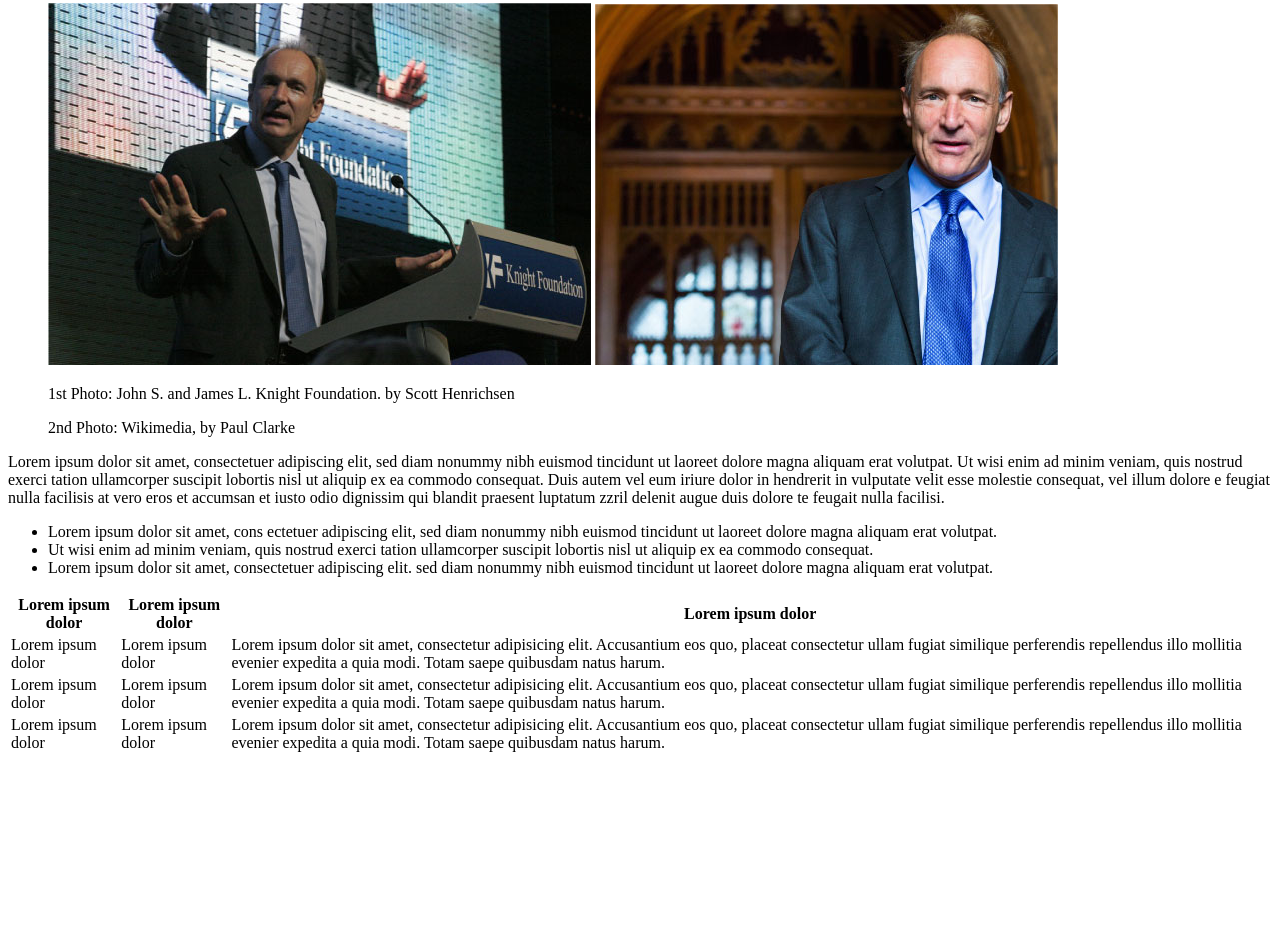
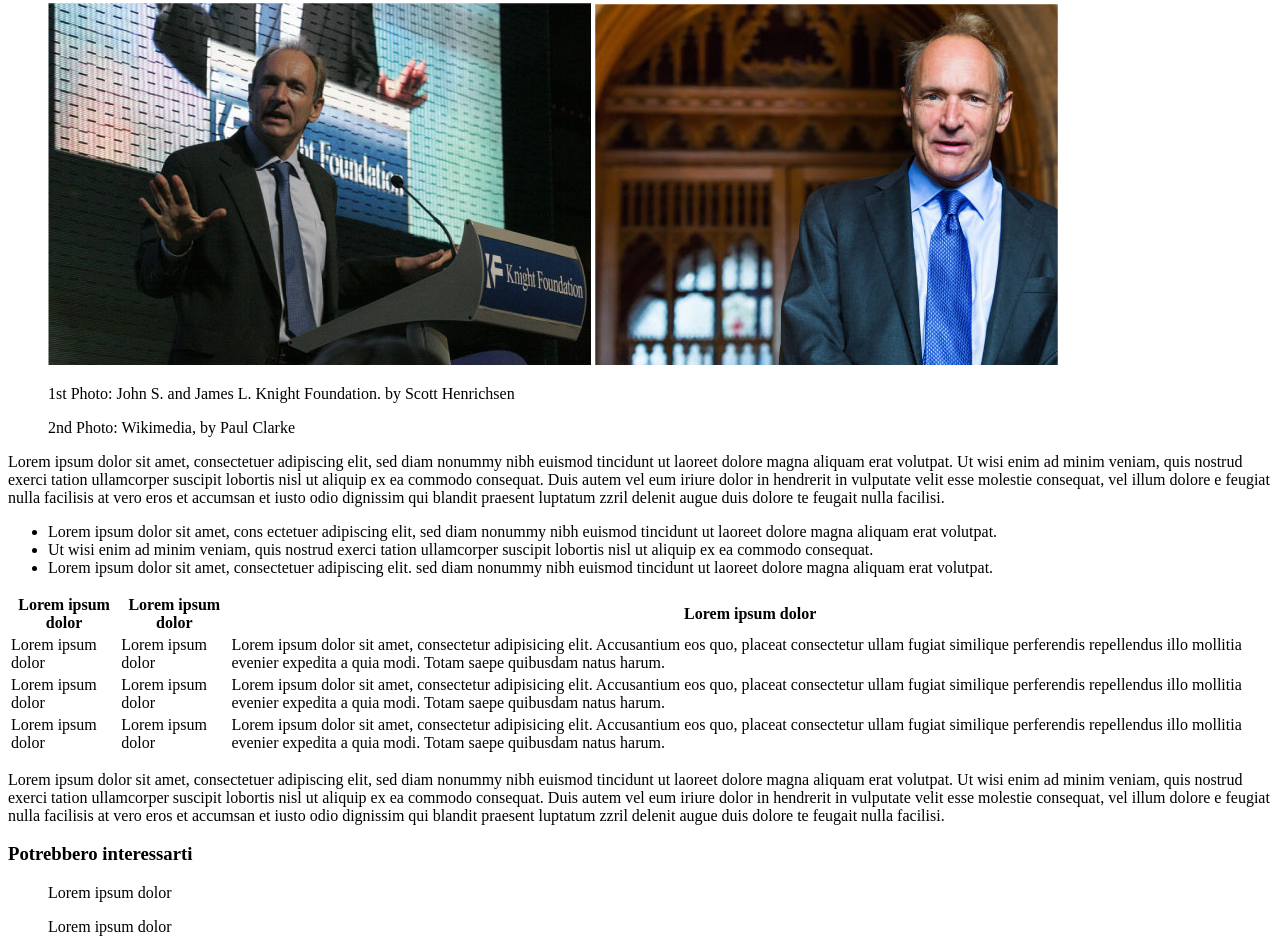
Before and after one commit to monica-harabagiu/html-css-booleaner, a plain HTML site: page index.html in a window 1280 px wide. Shown: the part 476-1428 px from the top of the page. Before the commit the page ends 1239 px from the top, so only its background shows below. Drawn offline with Linux system fonts and the light colour scheme.

Commit message:
last paragraph and other articles

```diff
--- a/index.html
+++ b/index.html
@@ -84,6 +84,22 @@
             </table>
         </section>
 
+        <!-- Last paragraph -->
+        <section>
+            <p>Lorem ipsum dolor sit amet, consectetuer adipiscing elit, sed diam nonummy nibh euismod tincidunt ut laoreet dolore magna aliquam erat volutpat. Ut wisi enim
+                ad minim veniam, quis nostrud exerci tation ullamcorper suscipit lobortis nisl ut aliquip ex ea commodo consequat. Duis autem vel eum iriure dolor in hendrerit in
+                vulputate velit esse molestie consequat, vel illum dolore e feugiat nulla facilisis at vero eros et accumsan et iusto odio dignissim qui blandit praesent luptatum
+                zzril delenit augue duis dolore te feugait nulla facilisi.
+            </p>
+        </section>
+
+        <!-- Other articles -->
+        <section>
+            <h3>Potrebbero interessarti</h3>
+            <figure>Lorem ipsum dolor</figure>
+            <figure>Lorem ipsum dolor</figure>
+        </section>
+
     </main>
 
 </body>
```
